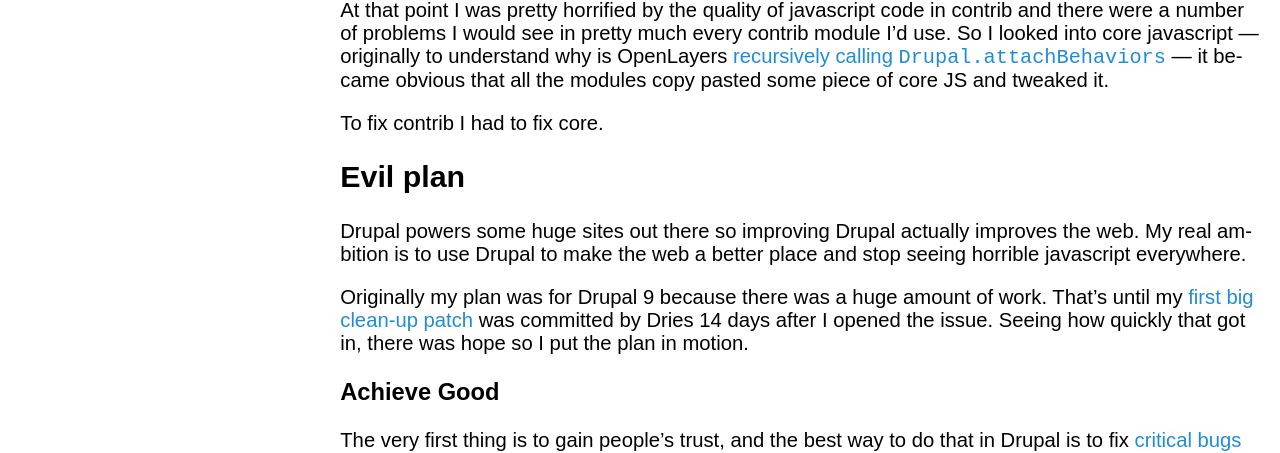
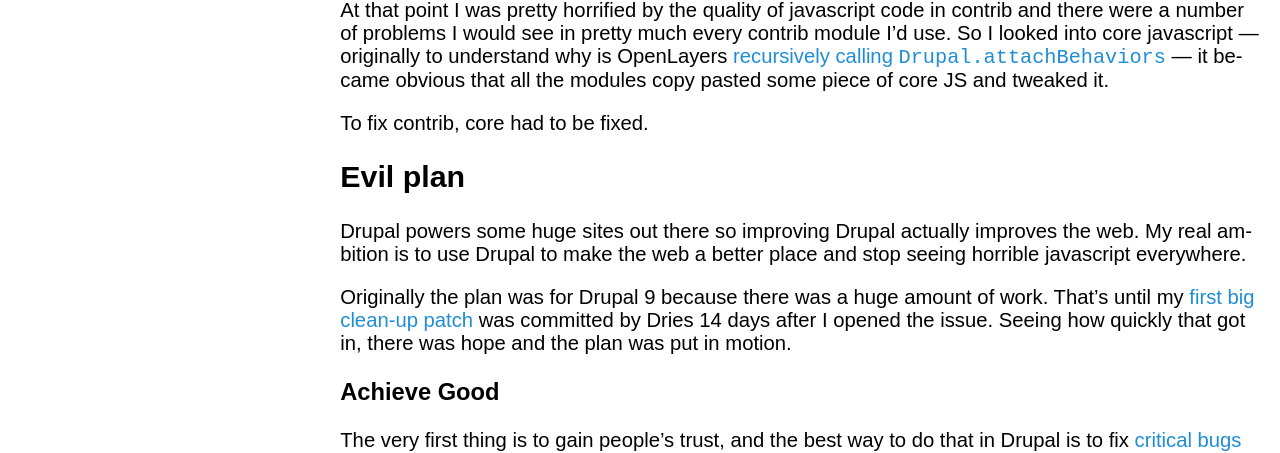
Before and after one commit to theodoreb/theodoreb.github.io, a Jekyll site: the page built from _posts/2014-01-15-fixing-contrib-javascript.markdown, in a window 1280 px wide. Shown: the part 631-1084 px from the top of the page. Built offline with Jekyll 4.4.1, drawn with Linux system fonts in a browser that asks for light colours.

Commit message:
less I-s and me-s

```diff
--- a/_posts/2014-01-15-fixing-contrib-javascript.markdown
+++ b/_posts/2014-01-15-fixing-contrib-javascript.markdown
@@ -40,7 +40,7 @@
 <code>Drupal.attachBehaviors</code>] [openlayers-madness] — it became
 obvious that all the modules copy pasted some piece of core JS and tweaked it.
 
-To fix contrib I had to fix core.
+To fix contrib, core had to be fixed.
 
 
 ## Evil plan
@@ -49,10 +49,10 @@
 the web. My real ambition is to use Drupal to make the web a better place and
 stop seeing horrible javascript everywhere.
 
-Originally my plan was for Drupal 9 because there was a huge amount of work.
+Originally the plan was for Drupal 9 because there was a huge amount of work.
 That's until my [first big clean-up patch] [closest] was committed by Dries 14
 days after I opened the issue. Seeing how quickly that got in,
-there was hope so I put the plan in motion.
+there was hope and the plan was put in motion.
 
 ### Achieve Good
 
```
